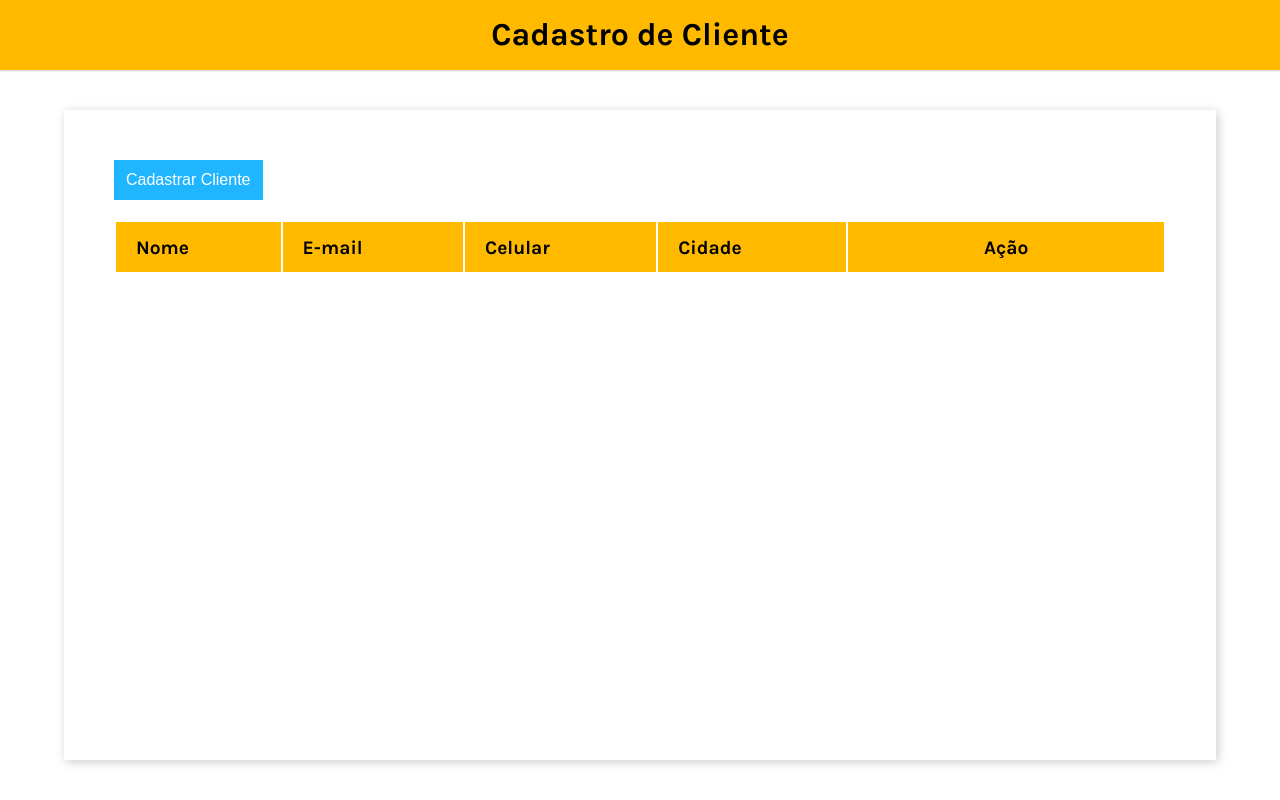
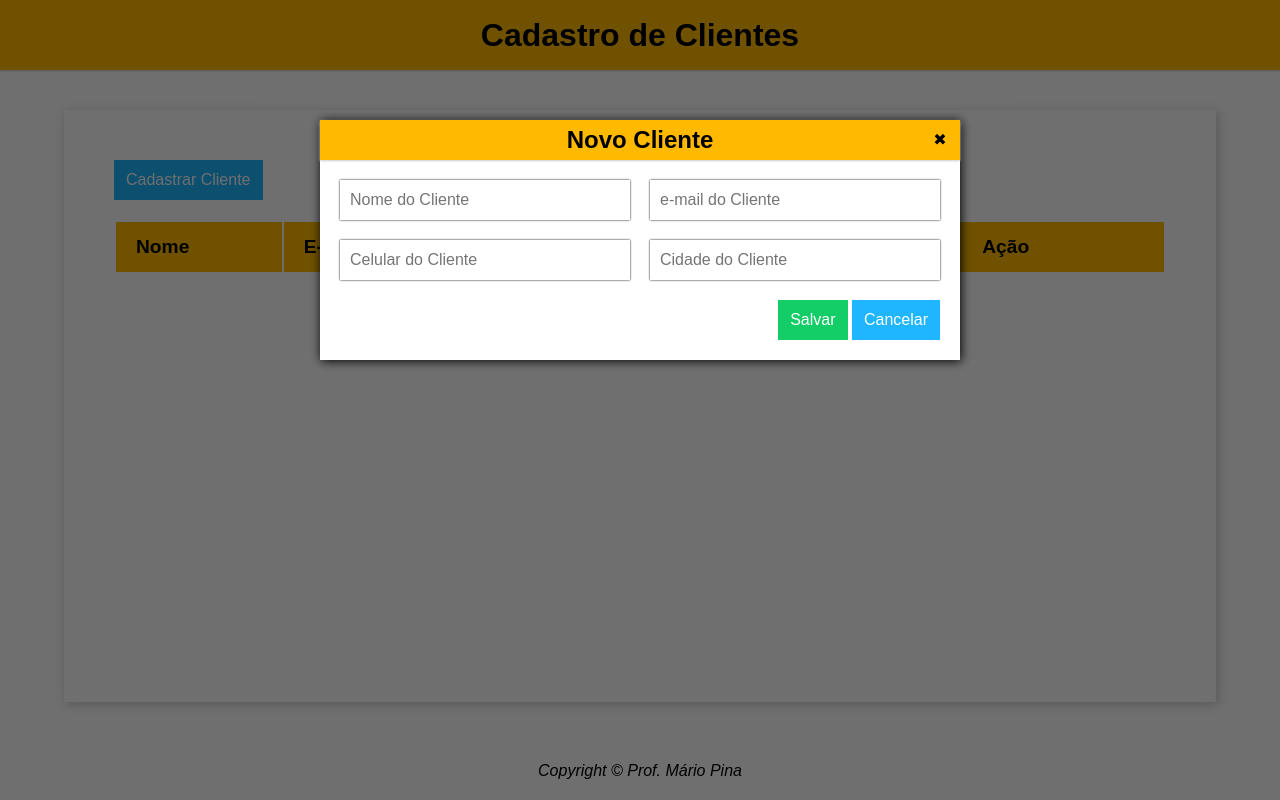
Before and after one commit to pamelasanches/cadastros, a plain HTML site: page index.html in a window 1280 px wide. Both pictures are taken after a click on the button "Cadastrar Cliente". Drawn offline with Linux system fonts and the light colour scheme.

Commit message:
Add files via upload

```diff
--- a/index.html
+++ b/index.html
@@ -1,29 +1,27 @@
 <!DOCTYPE html>
-<html>
+<html lang="pt-BR">
+
 <head>
-    <meta charset='utf-8'>
+    <meta charset="UTF-8">
     <meta http-equiv="X-UA-Compatible" content="IE=edge">
     <meta name="viewport" content="width=device-width, initial-scale=1.0">
-    <link rel="preconnect" href="https://fonts.gstatic.com">
-    <link href="https://fonts.googleapis.com/css2?family=Karla:ital,wght@0,400;0,700;1,200;1,800&display=swap"
+    <link rel="preconnect" href="https://fonts.gstatic.com"&gt;
+    <link href="https://fonts.googleapis.com/css2?family=Karla:ital,wght@0,400;0,700;1,200;1,800&display=swap&quot;
         rel="stylesheet">
-        <meta http-equiv="X-UA-Compatible" content="IE=edge">
-    <meta name='viewport' content='width=device-width, initial-scale=1'>
-    <link rel='stylesheet' type='text/css' media='screen' href='css/button.css'>
-    <link rel='stylesheet' type='text/css' media='screen' href='css/main.css'>
-    <link rel='stylesheet' type='text/css' media='screen' href='css/records.css'>
-    <link rel='stylesheet' type='text/css' media='screen' href='css/modal.css'>
-    <script src='main.js'></script>
-    <title>cadastro de cliente</title>
+    <link rel="stylesheet" href="css/main.css">
+    <link rel="stylesheet" href="css/button.css">
+    <link rel="stylesheet" href="css/records.css">
+    <link rel="stylesheet" href="css/modal.css">
+    <script src="main.js" defer></script>
+    <title>Cliente</title>
 </head>
+
 <body>
     <header>
-        <h1 class="header-title">Cadastro de Cliente</h1>
+        <h1 class="header-title">Cadastro de Clientes</h1>
     </header>
     <main>
-        <button type="button" class="button blue mobile" id="cadastrarCliente">
-            Cadastrar Cliente
-        </button>
+        <button type="button" class="button blue mobile" id="cadastrarCliente">Cadastrar Cliente</button>
         <table id="tableClient" class="records">
             <thead>
                 <tr>
@@ -38,6 +36,38 @@
 
             </tbody>
         </table>
+        <div class="modal" id="modal">
+            <div class="modal-content">
+                <header class="modal-header">
+                    <h2>Novo Cliente</h2>
+                    <span class="modal-close" id="modalClose">&#10006;</span>
+                </header>
+                <form id="form" class="modal-form">
+                    <input type="text" id="nome" data-index="new" class="modal-field" placeholder="Nome do Cliente"
+                        required>
+                    <input type="email" id="email" class="modal-field" placeholder="e-mail do Cliente" required>
+                    <input type="text" id="celular" class="modal-field" placeholder="Celular do Cliente" required>
+                    <input type="text" id="cidade" class="modal-field" placeholder="Cidade do Cliente" required>
+                </form>
+
+                <footer class="modal-footer">
+<button id="salvar" class="button green">Salvar</button>
+<button id="cancelar" class="button blue">Cancelar</button>
+                </footer>
+
+
+            </div>
+
+        </div>
+
+
+
     </main>
+    <footer>
+        Copyright &copy; Prof. Mário Pina
+    </footer>
+
+
+
 </body>
 </html>
```
Lines whose indentation alone changed are shown as unchanged.
